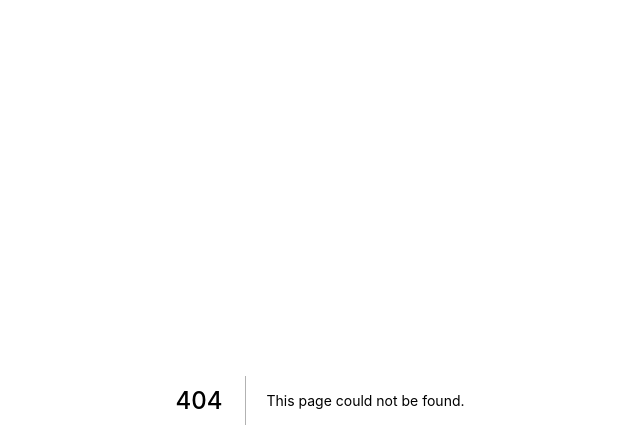
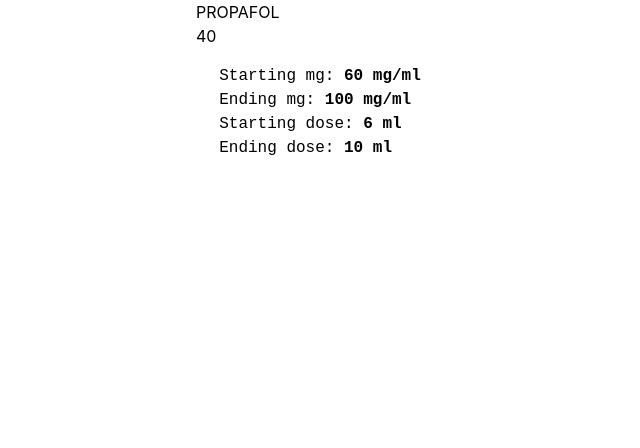
Before and after one commit to ByronGuina/drugly, a Next.js app: page /drugs/propafol in a window 1280 px wide. Before the commit this address had no page. Shown: the top 448 px of the page, without its empty margins (320-960 px from the left). Built offline with nearby package versions, Linux system fonts and the light colour scheme.

Commit message:
Initial dynamic routing

```diff
--- a/pages/_app.tsx
+++ b/pages/_app.tsx
@@ -4,12 +4,12 @@ import { useRouter } from 'next/router'
 
 import '../styles/index.css'
 
-const title = "by. | Why hello there, I'm Byron"
-const descriptions = 'Rants, ravings, and cool shit Byron finds on the internet.'
+const title = 'drugly. | Anesthetic drug calculator'
+const descriptions = ''
 
 const MyApp = ({ Component, pageProps }) => {
     const router = useRouter()
-    const url = `https://guina.co${router.pathname}`
+    const url = `https://drugly.vercel.app${router.pathname}`
 
     return (
         <>
@@ -30,7 +30,7 @@ const MyApp = ({ Component, pageProps }) => {
                 <meta property="og:image" content="/site.png" />
 
                 {/* Less essential */}
-                <meta property="og:site_name" content="By. | Byron's Library" />
+                <meta property="og:site_name" content="drugly. | Anesthetic drug calculator" />
                 <meta name="twitter:site" content="@byron_guina" />
                 <meta name="twitter:creator" content="@byron_guina" />
                 {/* <meta name="theme-color" content="#sdlakd" /> */}
--- a/components/drug-container.tsx
+++ b/pages/drugs/[drug].tsx
@@ -1,17 +1,16 @@
 import * as React from 'react'
-import { Drugs, DrugsMap } from '@formulas/root'
+import { formulas, Drugs } from '@formulas/root'
 
 type Props = {
     drug: Drugs
-    fns: DrugsMap
 }
 
-export const DrugContainer = ({ drug, fns }: Props) => {
+export default function RangeDrugTemplate({ drug }: Props) {
     const [input, setInput] = React.useState(40)
 
     const onType = (e: React.ChangeEvent<HTMLInputElement>) => setInput(parseInt(e.target.value))
 
-    const fn = fns[drug]
+    const fn = formulas[drug]
     const result = fn(input)
 
     return (
@@ -21,7 +20,6 @@ export const DrugContainer = ({ drug, fns }: Props) => {
                 <input
                     min="1"
                     type="number"
-                    defaultValue={40}
                     value={input}
                     onChange={onType}
                     placeholder="Enter weight in kg (i.e. 50)"
@@ -29,22 +27,22 @@ export const DrugContainer = ({ drug, fns }: Props) => {
             </div>
             <p>
                 {'startMg' in result && (
-                    <div>
+                    <div className="font-mono">
                         Starting mg: <b>{result.startMg}</b>
                     </div>
                 )}
                 {'endMg' in result && (
-                    <div>
+                    <div className="font-mono">
                         Ending mg: <b>{result.endMg}</b>
                     </div>
                 )}
                 {'startMl' in result && (
-                    <div>
+                    <div className="font-mono">
                         Starting dose: <b>{result.startMl}</b>
                     </div>
                 )}
                 {'endMl' in result && (
-                    <div>
+                    <div className="font-mono">
                         Ending dose: <b>{result.endMl}</b>
                     </div>
                 )}
@@ -52,3 +50,22 @@ export const DrugContainer = ({ drug, fns }: Props) => {
         </div>
     )
 }
+
+export async function getStaticPaths() {
+    const paths = Object.keys(formulas).map(d => ({
+        params: { drug: d },
+    }))
+
+    return {
+        paths,
+        fallback: false,
+    }
+}
+
+export async function getStaticProps({ params }) {
+    return {
+        props: {
+            drug: params.drug,
+        },
+    }
+}
--- a/pages/index.tsx
+++ b/pages/index.tsx
@@ -1,6 +1,6 @@
 import * as React from 'react'
 import { formulas } from '@formulas/root'
-import { DrugContainer } from '@components/drug-container'
+import Link from 'next/link'
 
 // TODO:
 // Create route for each drug statically
@@ -20,11 +20,12 @@ import { DrugContainer } from '@components/drug-container'
 // Get unique domain name
 // Make PWA
 const IndexPage = () => {
-    return (
-        <div>
-            <DrugContainer drug="propafol" fns={formulas} />
-        </div>
-    )
+    const drugs = Object.keys(formulas).map(drug => (
+        <Link href={`/drugs/${drug}`} key={drug}>
+            <a>{drug}</a>
+        </Link>
+    ))
+    return <div>{drugs}</div>
 }
 
 export default IndexPage
--- a/tailwind.config.js
+++ b/tailwind.config.js
@@ -11,7 +11,7 @@ module.exports = {
         },
         extend: {
             colors: {
-                'byron-background': '#d6d6d6',
+                'byron-background': '#f2f2f2',
                 'byron-input': '#f7f5f2',
                 'byron-black': '#121214',
                 'byron-text': '#303030',
@@ -35,4 +35,4 @@ module.exports = {
     },
     variants: {},
     plugins: [],
-};
+}
```
